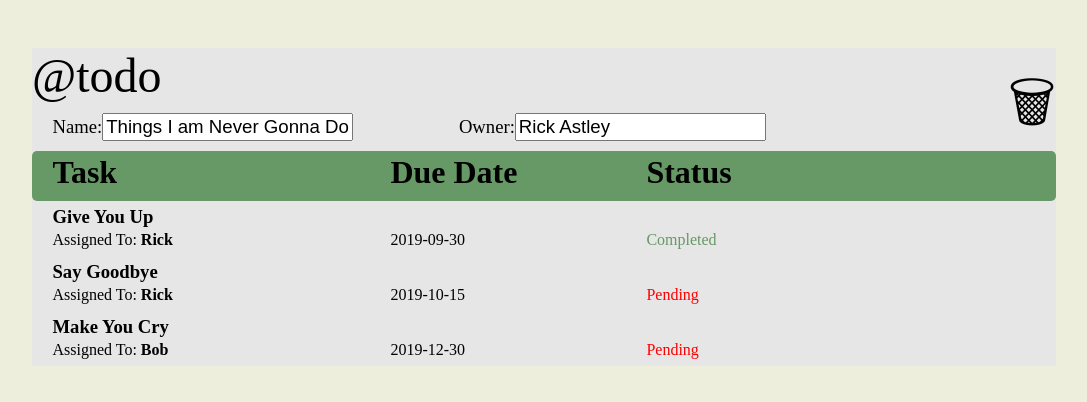
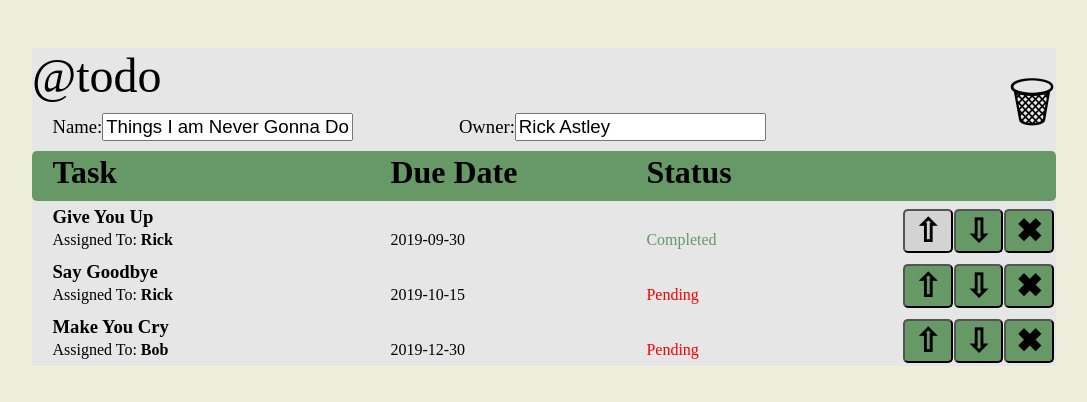
Before and after one commit to wolfnoir/todo_hw2, a React (Create React App) app: page / in a window 1280 px wide. Both pictures are taken after a click on the link "Things I am Never Gonna Do". Shown: the top 402 px of the page, without its empty margins (104-1191 px from the left). Built offline with nearby package versions, Linux system fonts and the light colour scheme.

Commit message:
Added item card buttons. Currently working on getting them disabled.

```diff
--- a/src/components/list_screen/ListItemCard.js
+++ b/src/components/list_screen/ListItemCard.js
@@ -1,7 +1,7 @@
 import React, { Component } from 'react'
 
 export class ListItemCard extends Component {
-    getStyle = () => {
+    getCompletedStyle = () => {
         return{
             color: this.props.listItem.completed ?
             '#669966' : '#FF0000'
@@ -11,12 +11,19 @@ export class ListItemCard extends Component {
     render() {
         const isCompleted = this.props.listItem.completed;
         let statusText;
+        const indexNum = this.props.listItem.key;
+        let upButtonClass = 'list_item_card_button';
+        let downButtonClass = 'list_item_card_button';
         if (isCompleted){
             statusText = "Completed";
         }
         else{
             statusText = "Pending";
         }
+        if(indexNum == 0){
+            upButtonClass = 'list_item_card_button disabled';
+        }
+
         return (
             <div className='list_item_card'>
                 <div className='list_item_card_description'>
@@ -28,8 +35,13 @@ export class ListItemCard extends Component {
                 <div className='list_item_card_due_date'>
                     {this.props.listItem.due_date}
                 </div>
-                <div className='list_item_card_completed' style={this.getStyle()}>
+                <div className='list_item_card_completed' style={this.getCompletedStyle()}>
                     {statusText}
+                </div>
+                <div className='list_item_card_toolbar'>
+                    <button className={upButtonClass}>&#8679;</button>
+                    <button className={downButtonClass}>&#8681;</button>
+                    <button className='list_item_card_button'>&#10006;</button>
                 </div>
             </div>
         )
--- a/src/components/list_screen/ListTrash.js
+++ b/src/components/list_screen/ListTrash.js
@@ -1,9 +1,11 @@
 import React, { Component } from 'react'
 
 export class ListTrash extends Component {
+
     render() {
         return (
-            <div id="list_trash">&#128465;</div>
+            <div id="list_trash">&#128465;
+            </div>
         )
     }
 }
```
